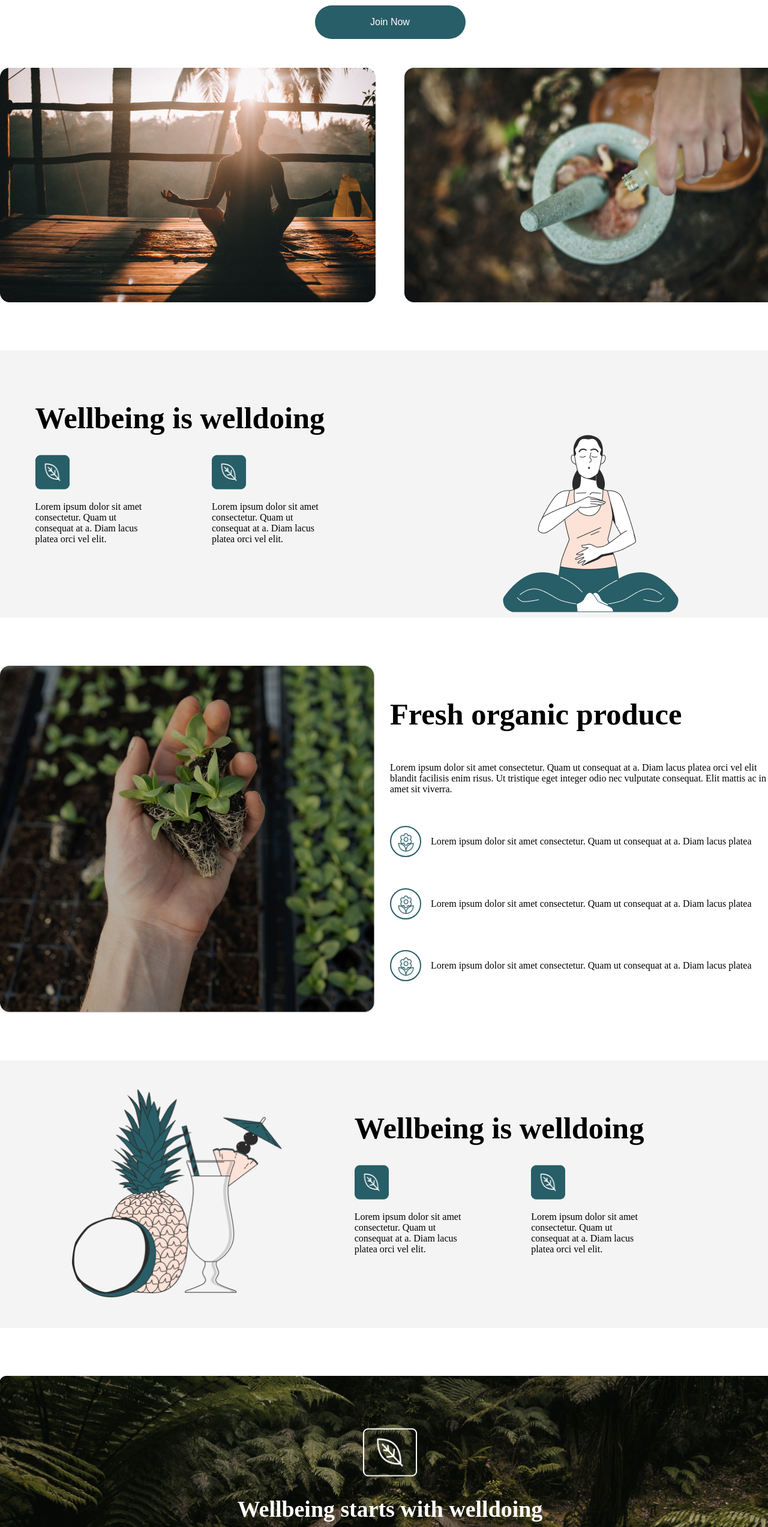
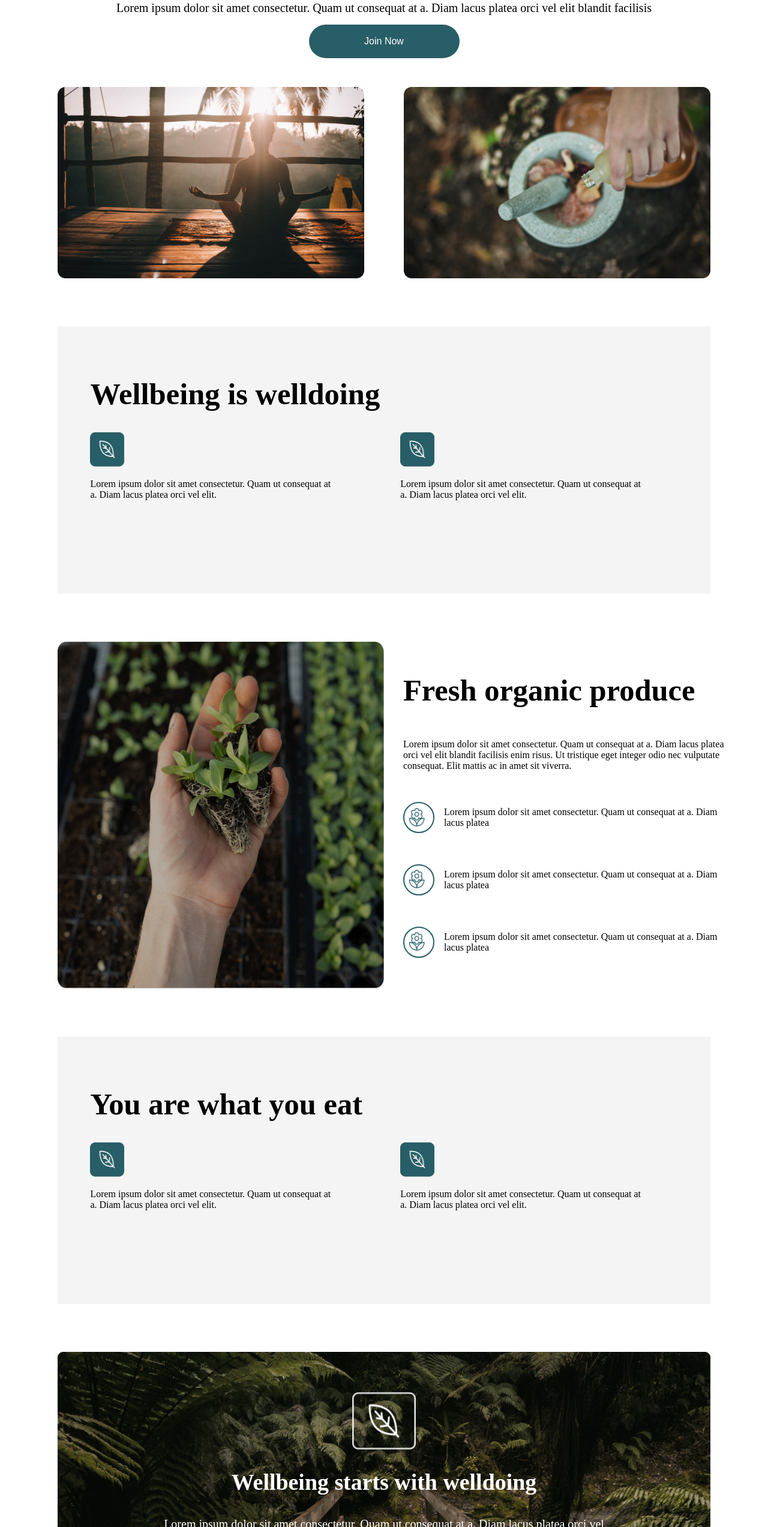
Before and after one commit to srm04072024/Health_Landing_Page, a plain HTML site: page index.html in a window 1280 px wide. Shown: the part 254-2800 px from the top of the page at 60% size. Drawn offline with Linux system fonts and the light colour scheme.

Commit message:
feat:add some responsive features

```diff
--- a/index.html
+++ b/index.html
@@ -31,8 +31,8 @@
             <button>Join Now</button>
           </div>
           <div class="img-container-1">
-            <img class="img-conatiner1" src="jared-rice.png" />
-            <img class="img-conatiner1" src="katherine-hanlon.png" />
+            <img src="jared-rice.png" />
+            <img src="katherine-hanlon.png" />
           </div>
         </div>
         <div class="container-2">
@@ -59,12 +59,12 @@
               </span>
             </div>
           </span>
-          <span>
-            <img id="img-conatiner-2" src="illustration.png" />
+          <span class="img-container-2">
+            <img id="img-container-2" src="illustration.png" />
           </span>
         </div>
         <div class="container-3">
-          <img id="img-conatiner-3" src="hand.png" />
+          <img id="img-container-3" src="hand.png" />
           <div class="text-container-3">
             <div>
               <h2>Fresh organic produce</h2>
@@ -105,11 +105,11 @@
           </div>
         </div>
         <div class="container-4">
-          <span>
+          <span class="img-container-4">
             <img id="img-container-4" src="illustration2.png" />
           </span>
-          <span class="text-container-2">
-            <h2>Wellbeing is welldoing</h2>
+          <span class="text-container-4">
+            <h2>You are what you eat</h2>
             <div class="box-container">
               <span class="box">
                 <div>
@@ -135,7 +135,7 @@
         <div class="container-5">
           <div class="img-container-5">
             <div class="img-text-box">
-              <img src="icon.png" />
+              <img src="icon.png" class="icon" />
               <div class="text-box">
                 <h3>Wellbeing starts with welldoing</h3>
                 <p>
@@ -148,19 +148,19 @@
             </div>
             <div class="interaction-box">
               <!-- <div> -->
-              <div class="icon-conatiner">
+              <div class="icon-container">
                 <div class="icon2"><img src="icon2.png" class="icon2" /></div>
                 <p>Plan Protective</p>
               </div>
-              <div class="icon-conatiner">
+              <div class="icon-container">
                 <div class="icon2"><img src="icon2.png" class="icon2" /></div>
                 <p>Plan Protective</p>
               </div>
-              <div class="icon-conatiner">
+              <div class="icon-container">
                 <div class="icon2"><img src="icon2.png" class="icon2" /></div>
                 <p>Plan Protective</p>
               </div>
-              <div class="icon-conatiner">
+              <div class="icon-container">
                 <div class="icon2"><img src="icon2.png" /></div>
                 <p class="subtext">Plan Protective</p>
               </div>
--- a/styles.css
+++ b/styles.css
@@ -4,11 +4,15 @@
   box-sizing: border-box;
 }
 header {
-  padding: 0 3rem;
+  position: sticky;
+  top: 0;
+  background-color: white;
+  z-index: 100000;
 }
 ul {
   list-style-type: none;
   overflow: hidden;
+  margin: 0 3rem;
 }
 li {
   float: right;
@@ -42,10 +46,10 @@ li a {
   font-size: 1.5rem;
 }
 main {
-  width: 100vw;
+  width: 100%;
 }
 .page-container {
-  width: 1300px;
+  width: 85%;
   height: fit-content;
   display: flex;
   flex-direction: column;
@@ -63,6 +67,7 @@ h1 {
 }
 p {
   font-size: 1rem;
+  line-height: 2rem;
 }
 h2 {
   font-size: 50.52px;
@@ -82,27 +87,29 @@ button {
   display: flex;
   justify-content: space-between;
 }
-.img-conatiner1 {
-  width: 626px;
-  height: 391px;
+.img-container-1 img {
+  width: 47%;
+  height: 40%;
 }
 .container-2 {
   height: 446px;
   background-color: #f4f4f4;
   display: flex;
-  align-items: center;
   justify-content: center;
 }
-.text-container-2 {
+.text-container-2,
+.text-container-4 {
   height: 342.54px;
-  width: 589px;
+  width: 50%;
   display: flex;
   justify-content: space-evenly;
   flex-direction: column;
+  align-self: center;
+  margin-left: 5%;
 }
 .box {
   height: 187.54px;
-  width: 260px;
+  width: 90%;
   display: flex;
   flex-direction: column;
   gap: 1rem;
@@ -116,8 +123,7 @@ button {
   grid-template-columns: 1fr 1fr;
 }
 #img-container-2 {
-  height: 291px;
-  width: 294px;
+  width: 80%;
 }
 .container-3 {
   height: 578px;
@@ -125,7 +131,8 @@ button {
   grid-template-columns: 1fr 1fr;
 }
 #img-container-3 {
-  width: 623.5px;
+  width: 100%;
+  height: 578px;
 }
 .list-container-3 {
   display: flex;
@@ -133,8 +140,9 @@ button {
 }
 .img-icon-container-3 {
   display: inline-block;
-  height: 52px;
-  width: 52px;
+  max-width: 52px;
+  width: 25%;
+  aspect-ratio: 1;
   border: 2px solid #285e67;
   border-radius: 50%;
   position: relative;
@@ -143,8 +151,8 @@ button {
   height: 30.99px;
   width: 27.27px;
   position: absolute;
-  top: 10px;
-  left: 11px;
+  top: 15%;
+  left: 15%;
 }
 .list-text-container-3 {
   display: flex;
@@ -152,14 +160,16 @@ button {
   font-size: 1rem;
 }
 .text-container-3 {
+  width: 100%;
+  height: 100%;
   display: flex;
+  flex-direction: column;
   justify-content: space-evenly;
-  flex-direction: column;
+  margin: 0 2rem;
 }
 
 #img-container-4 {
-  height: 347px;
-  width: 350px;
+  width: 80%;
 }
 .container-4 {
   height: 446px;
@@ -170,26 +180,27 @@ button {
 }
 .img-container-5 {
   background-image: url(background.png);
-  background-size: 1300px 667px;
+  background-size: 100% 100%;
   height: 667px;
-  width: 1300px;
+  background-repeat: no-repeat;
   position: relative;
 }
 .img-text-box {
   display: flex;
   flex-direction: column;
   gap: 2rem;
-  height: 340px;
-  width: 650px;
-  /* margin: 0 auto; */
+  height: 50%;
+  width: 100%;
   position: absolute;
-  top: 13%;
-  left: 25%;
+  top: 10%;
+  margin: 0 auto;
 }
 .img-text-box img {
-  height: 82.06px;
-  width: 92.12px;
+  width: 10%;
+  height: 30%;
+  min-width: 92.12px;
   align-self: center;
+  display: inline;
 }
 .img-text-box h3 {
   font-size: 37.9px;
@@ -205,24 +216,24 @@ button {
 }
 
 .text-box {
-  /* height: 190px; */
-  width: 650px;
+  width: 70%;
   text-align: center;
   display: flex;
   flex-direction: column;
   gap: 2rem;
   color: white;
+  margin: 0 auto;
 }
 .interaction-box {
-  height: 356px;
-  width: 1165px;
+  height: 50%;
+  width: 80%;
   background-color: #fce2d7;
   border-radius: 12px;
   position: absolute;
-  left: 5%;
   top: 70%;
   display: grid;
   grid-template-columns: 1fr 1fr 1fr 1fr;
+  left: 10%;
 }
 .icon2 {
   width: fit-content;
@@ -238,8 +249,11 @@ p {
   text-align: center;
   font-size: 20px;
 }
-.icon-conatiner {
-  margin-top: 40%;
+.icon-container {
+  display: flex;
+  margin: auto 0;
+  flex-direction: column;
+  height: fit-content;
 }
 footer {
   height: 245px;
@@ -247,14 +261,32 @@ footer {
   display: flex;
   flex-direction: column;
   justify-content: center;
-  padding: 0 3rem;
 }
 .footer-list a {
   color: white;
 }
 .footer-icon-container {
-  margin-left: 3rem;
+  margin-left: 6rem;
 }
 .footer-icon-container img {
   margin-right: 1rem;
 }
+
+@media screen and (max-width: 1300px) {
+  span[class="img-container-2"],
+  span[class="img-container-4"] {
+    display: none;
+  }
+  span[class="text-container-2"],
+  span[class="text-container-4"] {
+    display: flex;
+    justify-content: center;
+    gap: 10%;
+    width: 100%;
+  }
+}
+@media screen and (min-width: 1300px) {
+  .icon {
+    display: none;
+  }
+}
```
